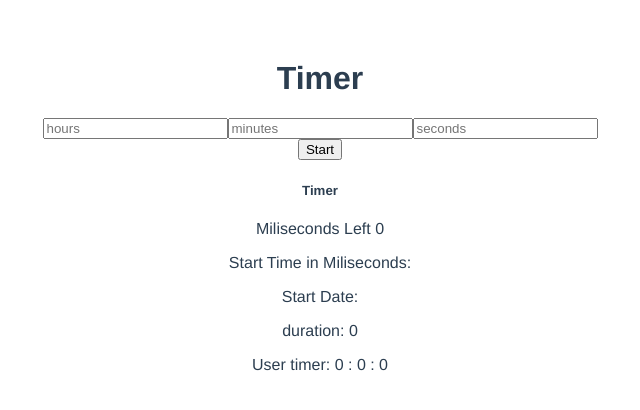
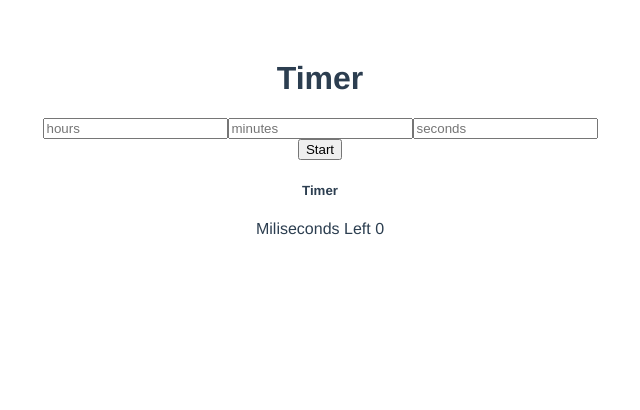
Before and after one commit to wwwLulu/Tracker-App, a Vue app: page / in a window 1280 px wide. Shown: the top 410 px of the page, without its empty margins (320-960 px from the left). Built offline with nearby package versions, Linux system fonts and the light colour scheme.

Commit message:
Trimmed some fat

```diff
--- a/src/components/Timer.vue
+++ b/src/components/Timer.vue
@@ -7,13 +7,6 @@
         :startTime="startTime"
         :currentTime="currentTime"
     />
-    <p>Start Time in Miliseconds: {{ startTime.milliseconds }}</p>
-    <p>Start Date: {{ startTime.date }}</p>
-    <p>duration: {{ currentTime.milliseconds - startTime.milliseconds }}</p>
-    <p>
-        User timer: {{ inputedTimes.hours }} : {{ inputedTimes.minutes }} :
-        {{ inputedTimes.seconds }}
-    </p>
 </template>
 
 <script>
```
